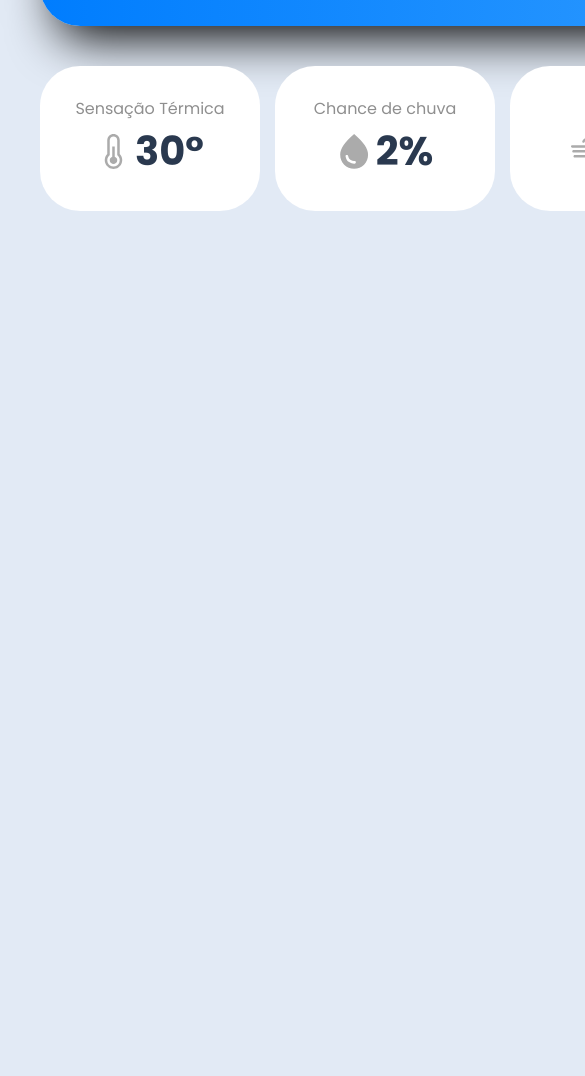
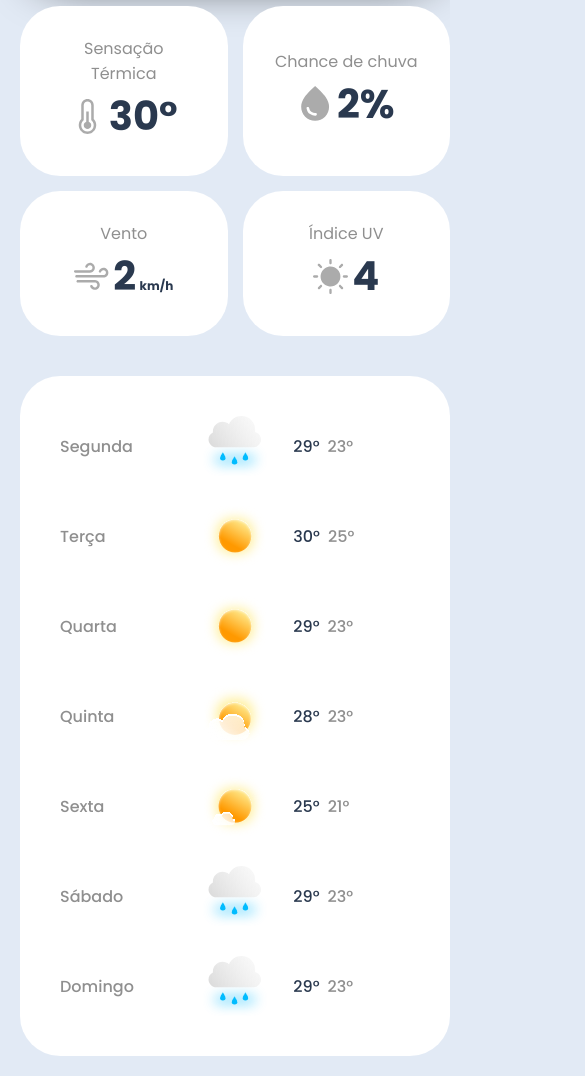
Before and after one commit to diegoclaudiano/HTML_CSS, a plain HTML site: page weather-app/index.html in a window 390 px wide. Shown: the part 668-1744 px from the top of the page, 585 px wide, since content can reach past the window. Before the commit the page ends 919 px from the top, so only its background shows below. Drawn offline with Linux system fonts and the light colour scheme.

Commit message:
iniciando responsividade

```diff
--- a/weather-app/index.html
+++ b/weather-app/index.html
@@ -5,6 +5,7 @@
   <meta name="viewport" content="width=device-width, initial-scale=1.0">
   <title>Clima Hoje</title>
   <link rel="stylesheet" href="./styles.css">
+  <link rel="stylesheet" href="mobile.css">
   <link rel="preconnect" href="https://fonts.googleapis.com">
 <link rel="preconnect" href="https://fonts.gstatic.com" crossorigin>
 <link href="https://fonts.googleapis.com/css2?family=Poppins:wght@100;200;300;400;500;600;700;800;900&display=swap" rel="stylesheet">
@@ -94,6 +95,73 @@
         </div>
       </div>
     </div>
+
+    <div class="right-column">
+      <div class="weekly-forecast-container">
+        <div class="day-weather-item">
+          <p>Segunda</p>
+          <img src="./images/rain-2.svg" alt="Chuva">
+          <div>
+            <p>29°</p>
+            <p>23°</p>
+          </div>
+        </div>
+
+         <div class="day-weather-item">
+          <p>Terça</p>
+          <img src="./images/sun.svg" alt="Sol">
+          <div>
+            <p>30°</p>
+            <p>25°</p>
+          </div>
+        </div>
+
+         <div class="day-weather-item">
+          <p>Quarta</p>
+          <img src="./images/sun.svg" alt="Sol">
+          <div>
+            <p>29°</p>
+            <p>23°</p>
+          </div>
+        </div>
+
+         <div class="day-weather-item">
+          <p>Quinta</p>
+          <img src="./images/sun-cloud.svg" alt="Sol com nuvens">
+          <div>
+            <p>28°</p>
+            <p>23°</p>
+          </div>
+        </div>
+
+         <div class="day-weather-item">
+          <p>Sexta</p>
+          <img src="./images/sun-clouds.svg" alt="Sol com poucas Nuvens">
+          <div>
+            <p>25°</p>
+            <p>21°</p>
+          </div>
+        </div>
+
+         <div class="day-weather-item">
+          <p>Sábado</p>
+          <img src="./images/rain-2.svg" alt="Chuva">
+          <div>
+            <p>29°</p>
+            <p>23°</p>
+          </div>
+        </div>
+
+         <div class="day-weather-item">
+          <p>Domingo</p>
+          <img src="./images/rain-2.svg" alt="Chuva">
+          <div>
+            <p>29°</p>
+            <p>23°</p>
+          </div>
+        </div>
+      </div>
+    </div>
   </div>
 </body>
 </html>
--- /dev/null
+++ b/weather-app/mobile.css
@@ -0,0 +1,51 @@
+@media (max-width: 1024px) {
+  .app-container {
+    grid-template-columns: 1fr;
+    padding: 20px;
+    grid-column-gap: 0;
+    grid-row-gap: 40px;
+  }
+
+  .weather-details-container {
+    margin-top: 40px;
+    display: grid;
+    grid-template-columns: repeat(2, 1fr);
+    grid-gap: 15px;
+  }
+
+  .navbar-container {
+    flex-direction: column;
+  }
+
+  .navbar-container>img {
+    margin-right: 0;
+    margin-bottom: 15px;
+  }
+
+  .showcase-container {
+    justify-content: center;
+    padding-left: 0px;
+    padding-right: 0px;
+  }
+
+  .showcase-container .showcase-text > h2:first-child {
+    font-size: 3rem;
+    font-weight: 700;
+    color: #2a394f;
+  }
+
+  .showcase-container .showcase-text > h2:last-child {
+    font-size: 3.5rem;
+    font-weight: 700;
+    color: #2a394f;
+  }
+
+  .showcase-container .showcase-text > p {
+    margin-bottom: 10px;
+    font-size: 0.825rem;
+  }
+
+  .showcase-container > img {
+    width: 180px;
+  }
+}
--- a/weather-app/styles.css
+++ b/weather-app/styles.css
@@ -18,6 +18,7 @@
   display: grid;
   grid-template-columns: repeat(2, 1fr);
   padding: 40px;
+  grid-column-gap: 100px;
 }
 
 .navbar-container {
@@ -138,6 +139,54 @@
   height: 35px;
 }
 
+/* Previsão semanal */
+.weekly-forecast-container {
+  background: #fff;
+  border-radius: 40px;
+  padding: 40px;
+  display: flex;
+  flex-direction: column;
+  gap: 30px;
+}
+
+.weekly-forecast-container .day-weather-item {
+  display: flex;
+  align-items: center;
+  justify-content: space-between;
+}
+
+.weekly-forecast-container .day-weather-item > p,
+.weekly-forecast-container .day-weather-item > img,
+.weekly-forecast-container .day-weather-item > div {
+  flex: 1;
+}
+
+.weekly-forecast-container .day-weather-item > p {
+  font-weight: 500;
+  color: #8f8f8f;
+}
+
+.weekly-forecast-container .day-weather-item > div {
+  display: flex;
+  align-items: center;
+}
+
+.weekly-forecast-container .day-weather-item > div > p:first-child {
+  color: #2a394f;
+  font-weight: 500;
+  margin-right: 8px;
+}
+
+.weekly-forecast-container .day-weather-item > div > p:last-child {
+  color: #8f8f8f;
+  font-weight: 500;
+}
+
+.weekly-forecast-container .day-weather-item > img {
+  width: 60px;
+  height: 60px;
+}
+
 /* Utilidades */
 .custom-input {
   border: none;
```
